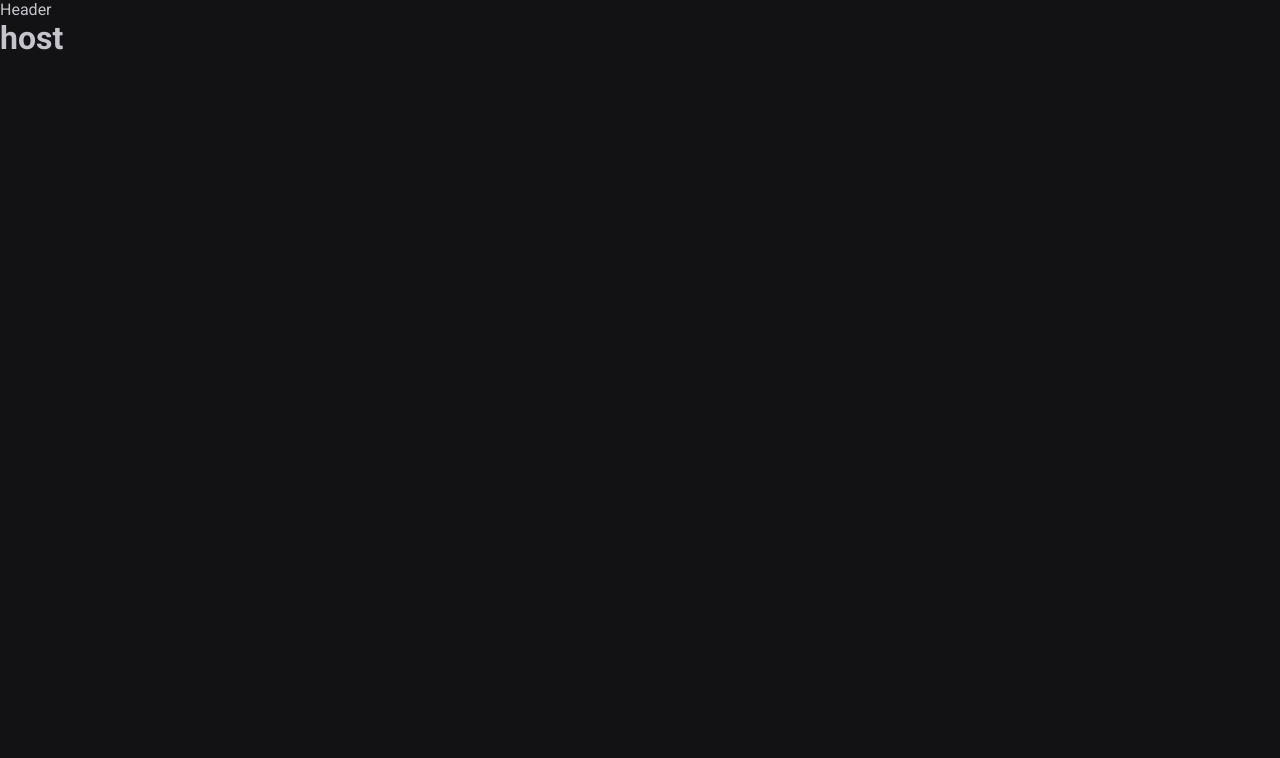
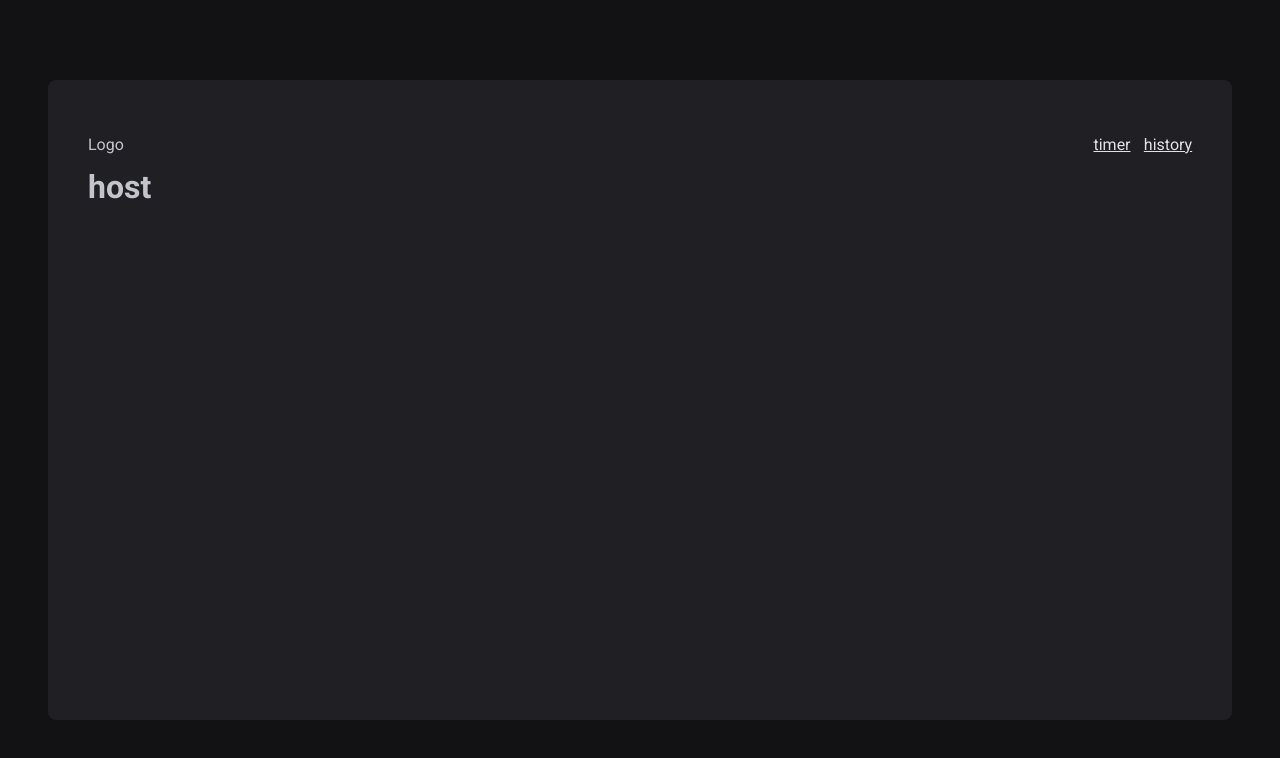
Before and after one commit to igorWebMASTER/ignite-timer, a React (Vite) app: page / in a window 1280 px wide. Shown: the top 758 px of the page. Built offline with nearby package versions, Linux system fonts and the light colour scheme.

Commit message:
chore: add default layout

```diff
--- a/src/Router.tsx
+++ b/src/Router.tsx
@@ -1,5 +1,5 @@
 import { Routes, Route } from 'react-router-dom'
-import { DefaultLayout } from './layouts/DefaultLayout'
+import { DefaultLayout } from './layouts/DefaultLayout/DefaultLayout'
 import { History } from './pages/history'
 import { Home } from './pages/home'
 
--- a/src/components/Header.tsx
+++ /dev/null
@@ -1,7 +0,0 @@
-import React from 'react'
-
-export function Header() {
-    return (
-        <div>Header</div>
-    )
-}
--- /dev/null
+++ b/src/components/Header/Header.tsx
@@ -0,0 +1,18 @@
+import React from 'react'
+import { HeaderContainer } from './styles'
+
+export function Header() {
+    return (
+        <HeaderContainer>
+            <span>Logo</span>
+            <nav>
+                <a href="#">
+                    timer
+                </a>
+                <a href="#">
+                    history
+                </a>
+            </nav>
+        </HeaderContainer>
+    )
+}
--- /dev/null
+++ b/src/components/Header/styles.ts
@@ -0,0 +1,28 @@
+import styled from "styled-components";
+
+export const HeaderContainer = styled.div`
+  display: flex;
+  align-items: center;
+  justify-content: space-between;
+
+  nav {
+    display: flex;
+    gap: 0.5rem;
+    a {
+      width: 3rem;
+      height: 3rem;
+      display: flex;
+      justify-content: center;
+      align-items: center;
+      color: ${(props) => props.theme['gray-100']};
+      border-top: 3px solid transparent;
+      border-bottom: 3px solid transparent;
+      &:hover {
+        border-bottom: 3px solid ${(props) => props.theme['green-500']};
+      }
+      &.active {
+        color: ${(props) => props.theme['green-500']};
+      }
+    }
+  }
+`
--- a/src/layouts/DefaultLayout.tsx
+++ /dev/null
@@ -1,11 +0,0 @@
-import { Outlet } from "react-router-dom";
-import { Header } from "../components/Header";
-
-export function DefaultLayout() {
-    return (
-        <div>
-            <Header />
-            <Outlet />
-        </div>
-    )
-}
--- /dev/null
+++ b/src/layouts/DefaultLayout/DefaultLayout.tsx
@@ -0,0 +1,12 @@
+import { Outlet } from "react-router-dom";
+import { Header } from "../../components/Header/Header";
+import { LayoutContainer } from "./styles";
+
+export function DefaultLayout() {
+    return (
+        <LayoutContainer>
+            <Header />
+            <Outlet />
+        </LayoutContainer>
+    )
+}
--- /dev/null
+++ b/src/layouts/DefaultLayout/styles.ts
@@ -0,0 +1,13 @@
+import styled from 'styled-components'
+
+export const LayoutContainer = styled.div`
+  max-width: 74rem;
+  height: calc(100vh - 10rem);
+  margin: 5rem auto;
+  padding: 2.5rem;
+  background: ${(props) => props.theme['gray-800']};
+  border-radius: 8px;
+
+  display: flex;
+  flex-direction: column;
+`
--- a/src/pages/home.tsx
+++ b/src/pages/home.tsx
@@ -1,4 +1,3 @@
-import { Header } from "../components/Header";
 
 export function Home() {
     return (
```
